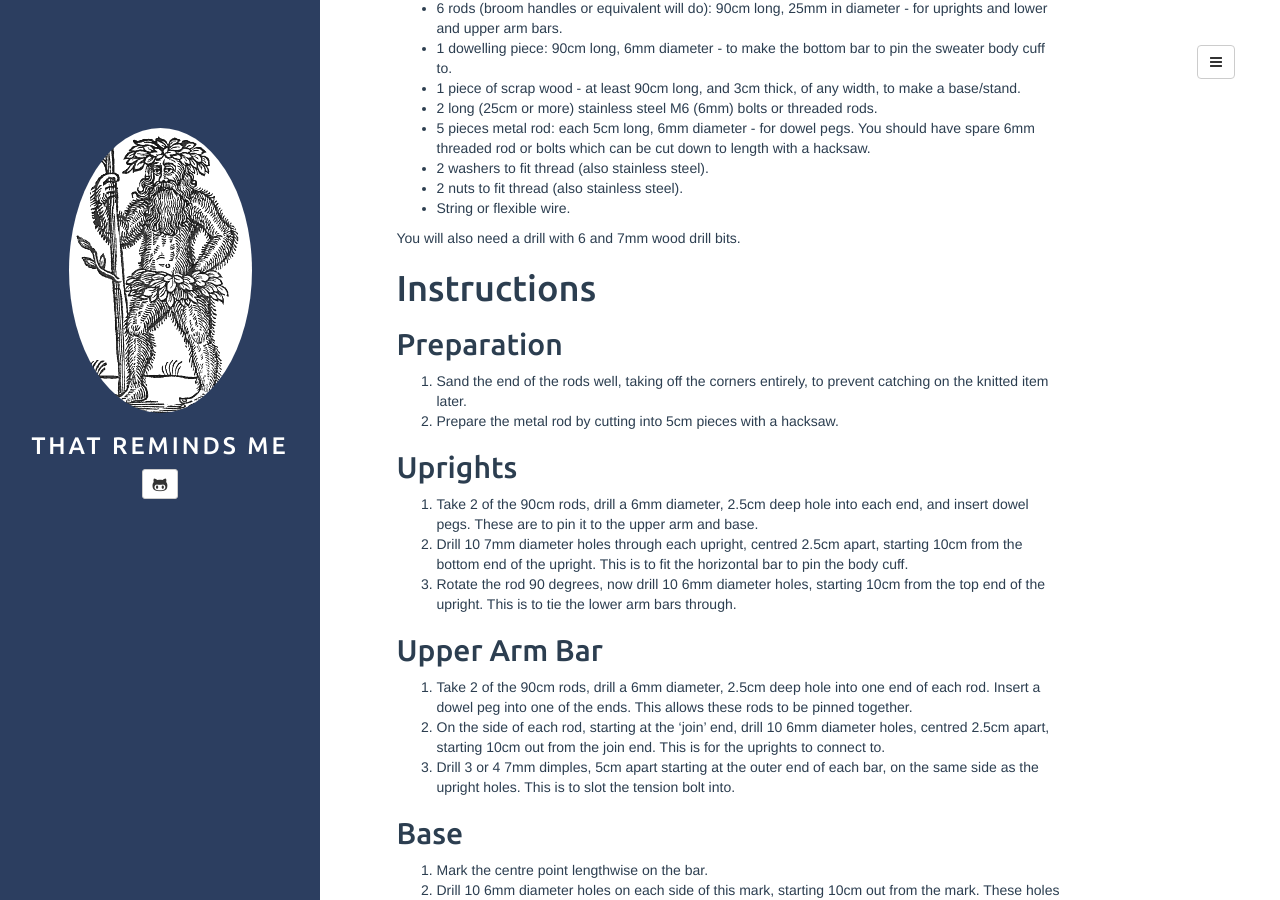
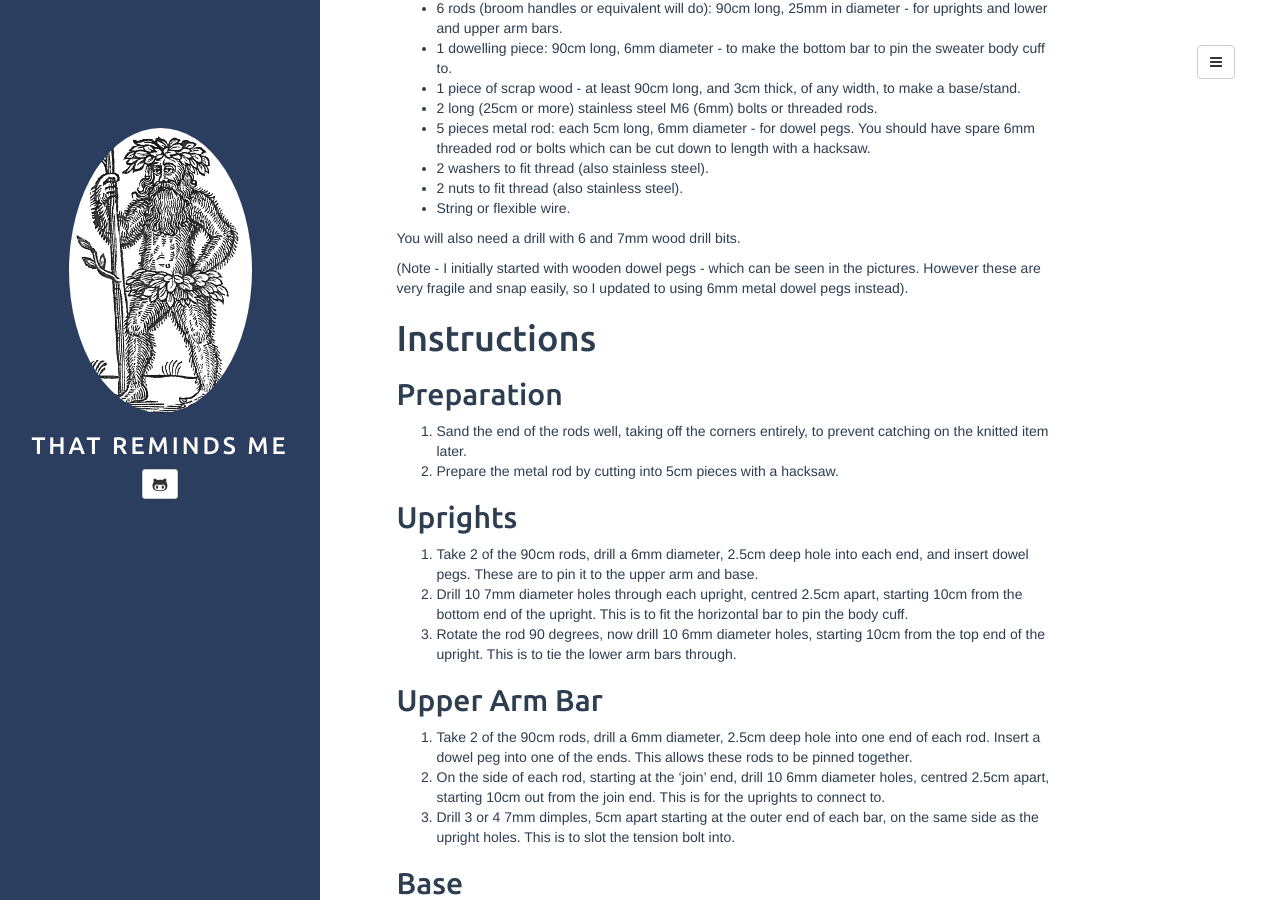
Before and after one commit to mrichar1/thatremindsme, a Jekyll site: the page built from _posts/2016-12-09-Making a Woolly Board.md, in a window 1280 px wide and 900 px high, scrolled down 1001 px. Built offline with Jekyll 4.4.1, drawn with Linux system fonts in a browser that asks for light colours.

Commit message:
Explain wooden dowels.

```diff
--- a/_posts/2016-12-09-Making a Woolly Board.md
+++ b/_posts/2016-12-09-Making a Woolly Board.md
@@ -26,6 +26,7 @@ I subsequently discovered that you can get such a thing as a woolly board or swe
 
 You will also need a drill with 6 and 7mm wood drill bits.
 
+(Note - I initially started with wooden dowel pegs - which can be seen in the pictures. However these are very fragile and snap easily, so I updated to using 6mm metal dowel pegs instead).
 
 # Instructions
 
```
